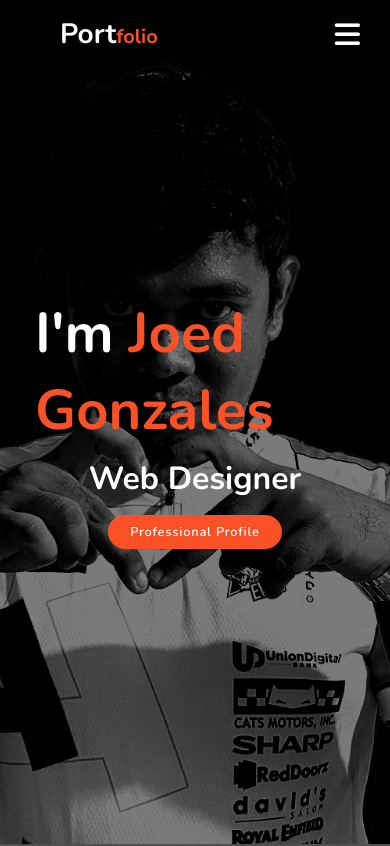
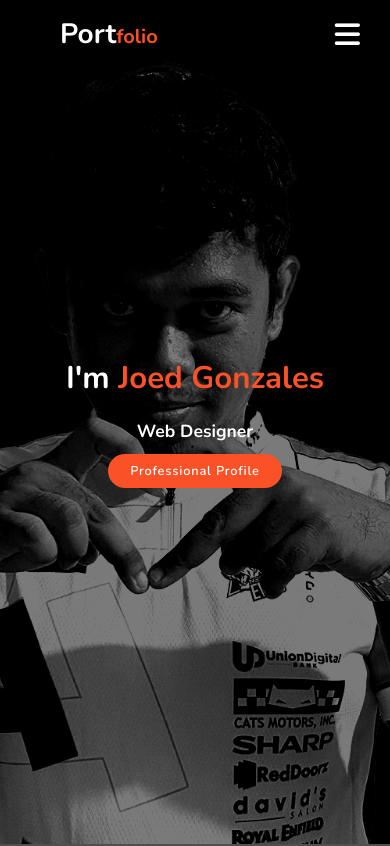
Before and after one commit to jhoedgonzales/Portfolio, a plain HTML site: page index.html in a window 390 px wide. Shown: the top 846 px of the page. Drawn offline with nearby package versions, Linux system fonts and the light colour scheme.

Commit message:
Update style.css

```diff
--- a/style.css
+++ b/style.css
@@ -637,7 +637,7 @@ span{
   }
 
   .projects {
-    padding-bottom: 0;
+    padding-bottom: 10rem;
   }
 
   .project-container{
@@ -742,6 +742,18 @@ span{
   }
 }
 
+@media (max-width: 680px) {
+  .home h1 {
+    font-size: clamp(3rem, 8vw, 6rem)
+  }
+
+  .home h3 {
+    font-size: clamp(1.8rem, 4.5vw, 4rem);
+    margin-bottom: 1.2rem;
+    margin-top: 1.5rem;
+  }
+}
+
 @media (max-width: 617px) {
   .skills-container {
     grid-template-columns: repeat(1, 1fr);
```
